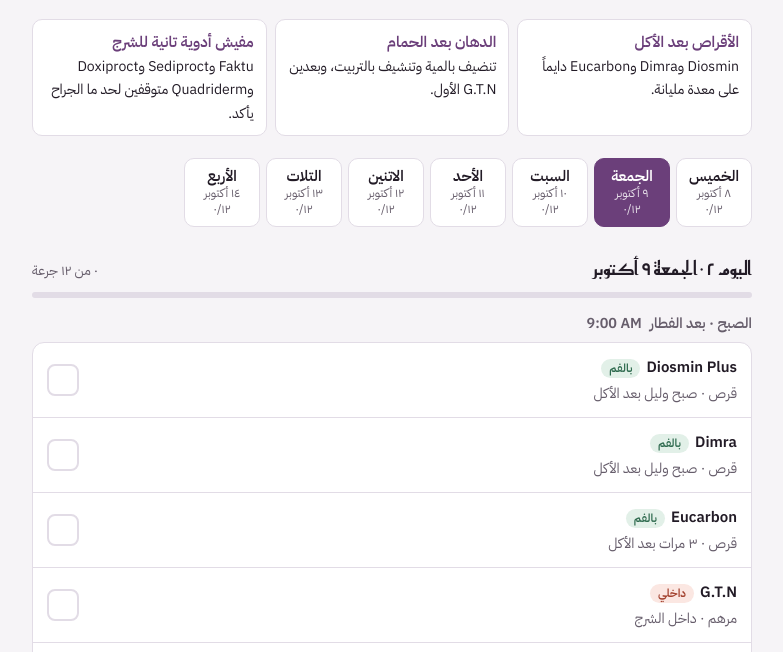
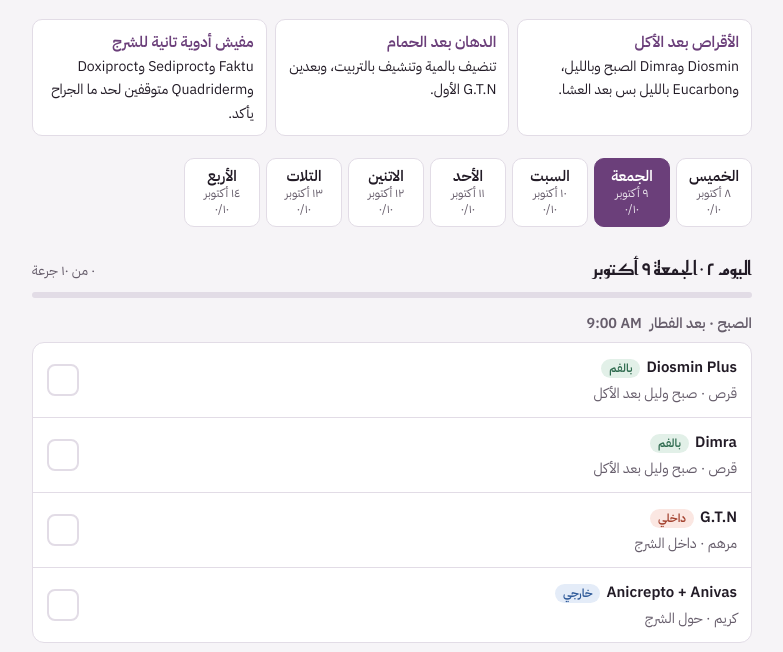
Before and after one commit to abdelrhmanelrayes/mariam-meds, a plain HTML site: page index.html in a window 1280 px wide. Shown: the part 88-740 px from the top of the page, without its empty margins (248-1031 px from the left). Drawn offline with Linux system fonts and the light colour scheme.

Commit message:
Add files via upload

```diff
--- a/index.html
+++ b/index.html
@@ -98,7 +98,7 @@
   </header>
 
   <div class="rules">
-    <div class="rule"><b>الأقراص بعد الأكل</b>Diosmin وDimra وEucarbon دايماً على معدة مليانة.</div>
+    <div class="rule"><b>الأقراص بعد الأكل</b>Diosmin وDimra الصبح وبالليل، وEucarbon بالليل بس بعد العشا.</div>
     <div class="rule"><b>الدهان بعد الحمام</b>تنضيف بالمية وتنشيف بالتربيت، وبعدين G.T.N الأول.</div>
     <div class="rule"><b>مفيش أدوية تانية للشرج</b>Faktu وSediproct وDoxiproct وQuadriderm متوقفين لحد ما الجراح يأكد.</div>
   </div>
@@ -174,13 +174,13 @@
   const MEDS={
     dio:{n:"Diosmin Plus",d:"قرص · صبح وليل بعد الأكل",p:"للبواسير: بيقوّي جدار الأوردة ويقلل الورم. بديل Dafrex اللي في الروشتة، نفس المادة.",t:"oral"},
     dim:{n:"Dimra",d:"قرص · صبح وليل بعد الأكل",p:"مسكن ومرخي عضلات. بعد الأكل دايماً. ممكن يعمل نعاس.",t:"oral"},
-    euc:{n:"Eucarbon",d:"قرص · ٣ مرات بعد الأكل",p:"للانتفاخ والهضم وتنظيم البراز.",t:"oral"},
+    euc:{n:"Eucarbon",d:"قرص · مرة بالليل بعد العشا",p:"للانتفاخ والهضم وتنظيم البراز.",t:"oral"},
     gtn:{n:"G.T.N",d:"مرهم · داخل الشرج · صبح وليل",p:"أهم علاج للشرخ: بيرخّي عضلة الشرج فالشرخ يلتئم. كمية صغيرة.",t:"in"},
     crm:{n:"Anicrepto + Anivas",d:"كريم · حول الشرج · ٣ مرات",p:"لتهدئة المنطقة والالتئام. بعد G.T.N بـ ١٠–١٥ دقيقة.",t:"out"}
   };
   const SLOTS=[
-    {h:"09:00",l:"الصبح · بعد الفطار",items:["dio","dim","euc","gtn","crm"]},
-    {h:"15:00",l:"الضهر · بعد الغدا",items:["euc","crm"]},
+    {h:"09:00",l:"الصبح · بعد الفطار",items:["dio","dim","gtn","crm"]},
+    {h:"15:00",l:"الضهر · بعد الغدا",items:["crm"]},
     {h:"21:00",l:"بالليل · بعد العشا",items:["dio","dim","euc","gtn","crm"]}
   ];
   const TAG={oral:["بالفم","t-oral"],in:["داخلي","t-in"],out:["خارجي","t-out"]};
@@ -211,7 +211,7 @@
     daysEl.appendChild(b);
   });
 
-  function count(s){return Object.values(s.c||{}).filter(Boolean).length;}
+  function count(s){let n=0;SLOTS.forEach((sl,si)=>sl.items.forEach(k=>{if((s.c||{})[si+"-"+k])n++;}));return n;}
   function render(){
     const day=DAYS[cur], s=store[cur]||(store[cur]=blank());
     [...daysEl.children].forEach((b,k)=>b.setAttribute("aria-pressed",k===cur));
```
